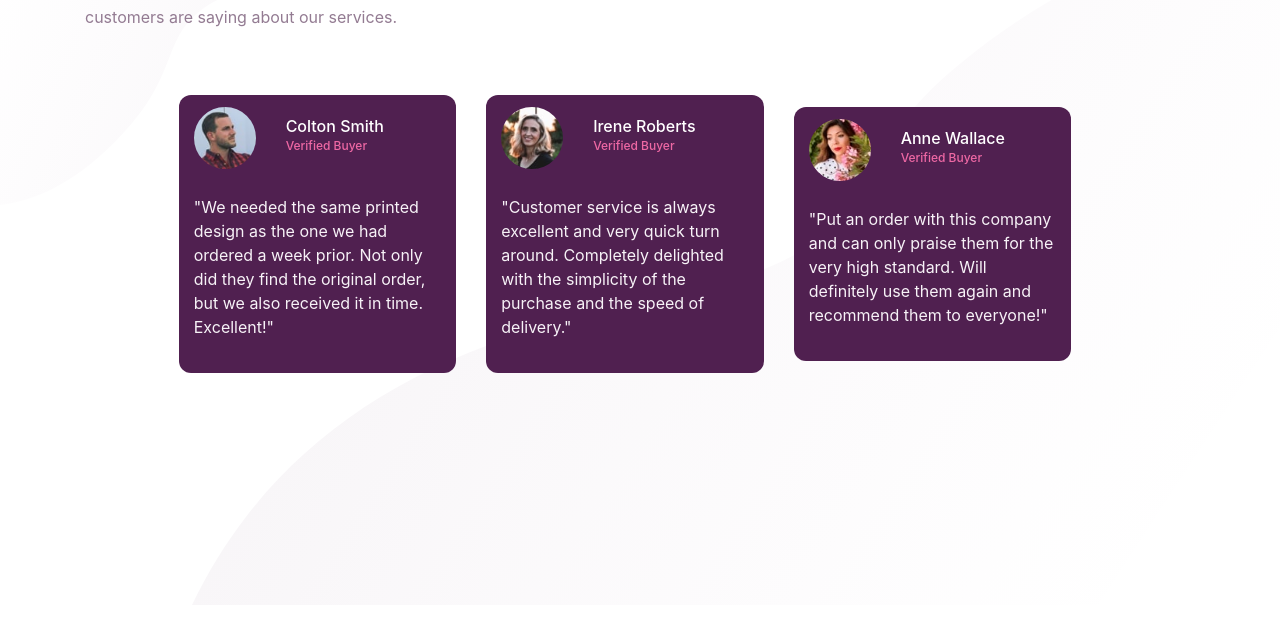
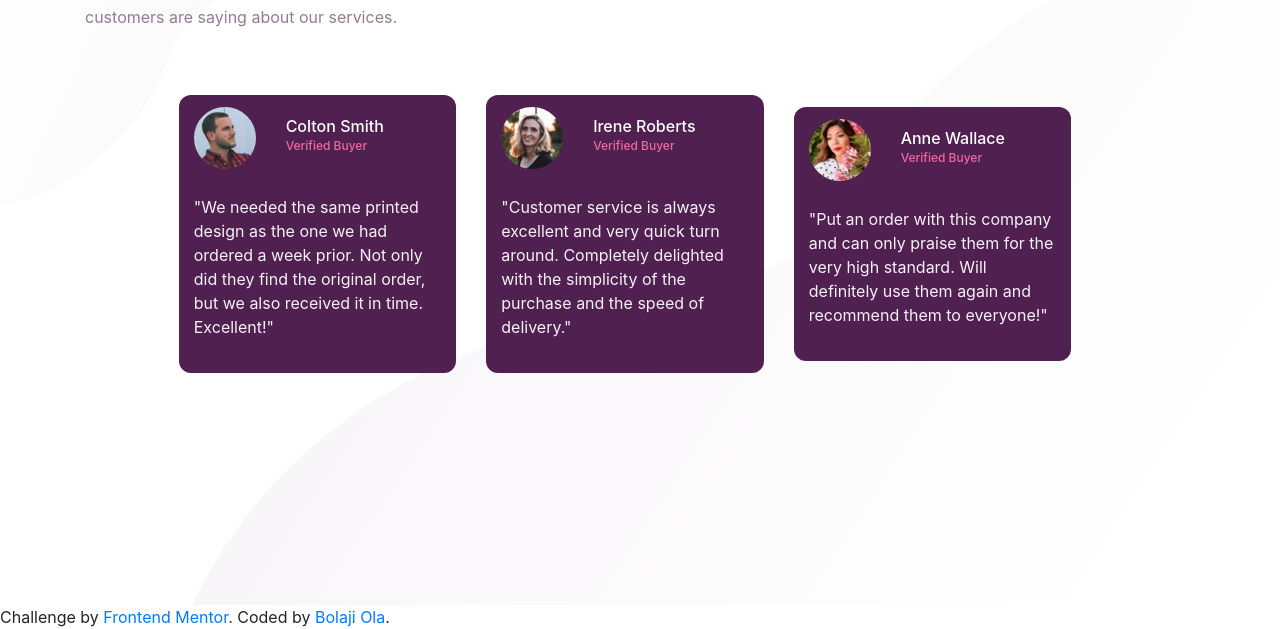
Before and after one commit to Afeez-Ola/Social-media-template, a plain HTML site: page index.html in a window 1280 px wide. Shown: the part 245-874 px from the top of the page. Before the commit the page ends 850 px from the top, so only its background shows below. Drawn offline with Linux system fonts and the light colour scheme.

Commit message:
👍 DONE:

```diff
--- a/index.html
+++ b/index.html
@@ -120,11 +120,10 @@
     </div>
 
 
-    <!-- <div class="attribution">
+    <div class="attribution">
         Challenge by
-        <a href="https://www.frontendmentor.io?ref=challenge" target="_blank">Frontend Mentor</a
-      >. Coded by <a href="#">Your Name Here</a>.
-    </div> -->
+        <a href="https://www.frontendmentor.io?ref=challenge" target="_blank">Frontend Mentor</a>. Coded by <a href="https://twitter.com/afyz_bolaji">Bolaji Ola</a>.
+    </div>
 </body>
 
 </html>
```
Also changed, not shown: 1 other file.
